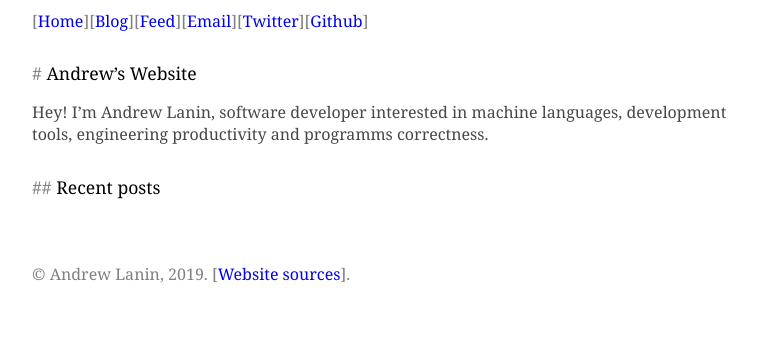
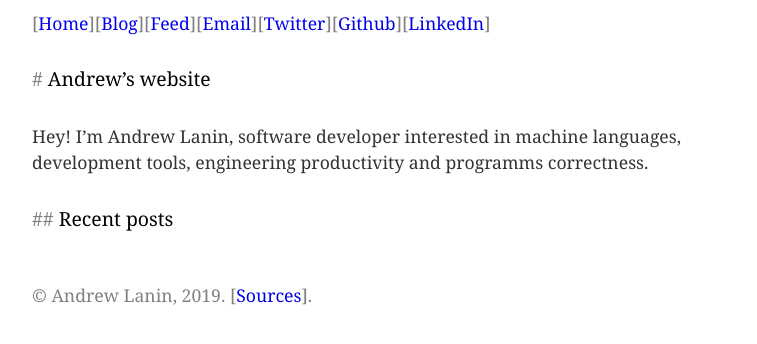
Before and after one commit to andrewlanin/lanin.dev, a Jekyll site: the page built from index.md, in a window 1280 px wide. Shown: the top 344 px of the page, without its empty margins (248-1005 px from the left). Built offline with Jekyll 4.4.1, drawn with Linux system fonts in a browser that asks for light colours.

Commit message:
Work on Effective Engineer draft, polish layout

```diff
--- a/_includes/base.css
+++ b/_includes/base.css
@@ -1,5 +1,5 @@
 html {
-  color: #474747;
+  color: #333;
 }
 
 body {
@@ -7,7 +7,8 @@
   padding: 10px;
   max-width: 720px;
   font-family: Georgia, "Times New Roman", Times, serif;
-  line-height: 140%;
+  font-size: 1.1em;
+  line-height: 150%;
 }
 
 nav {
@@ -17,6 +18,11 @@
 }
 
 footer {
-  padding-top: 50px;
+  margin-top: 50px;
+  margin-bottom: 10px;
   color: gray;
 }
+
+p {
+  margin-top: 30px;
+}
--- a/_layouts/base.html
+++ b/_layouts/base.html
@@ -15,12 +15,13 @@
       <a href="/blog.html">Blog</a>
       <a href="/feed.xml">Feed</i></a>
       <a href="mailto:andrew@lanin.dev">Email</a>
-      <a href="https://twitter.com/lanindev">Twitter</a>
-      <a href="https://github.com/lanindev">Github</a>
+      <a href="https://twitter.com/lanindev" target="_blank">Twitter</a>
+      <a href="https://github.com/lanindev" target="_blank">Github</a>
+      <a href="https://www.linkedin.com/in/andrew-lanin-1b8b8774/" target="_blank">LinkedIn</a>
     </nav>
     {{ content }}
     <footer id="footer">
-      © Andrew Lanin, 2019. <a href="https://github.com/lanindev/lanin.dev">Website sources</a>.
+      © Andrew Lanin, 2019. <a href="https://github.com/lanindev/lanin.dev">Sources</a>.
     </footer>
   </body>
 </html>
--- a/b/index.md
+++ b/index.md
@@ -3,7 +3,7 @@
 title: Andrew Lanin
 ---
 
-# Andrew's Website
+# Andrew's website
 
 Hey! I'm Andrew Lanin, software developer interested in machine languages, development tools, engineering productivity and programms correctness.
 
```
Also changed, not shown: _drafts/book-effective-engineer.md (added, +44 -0 lines).
